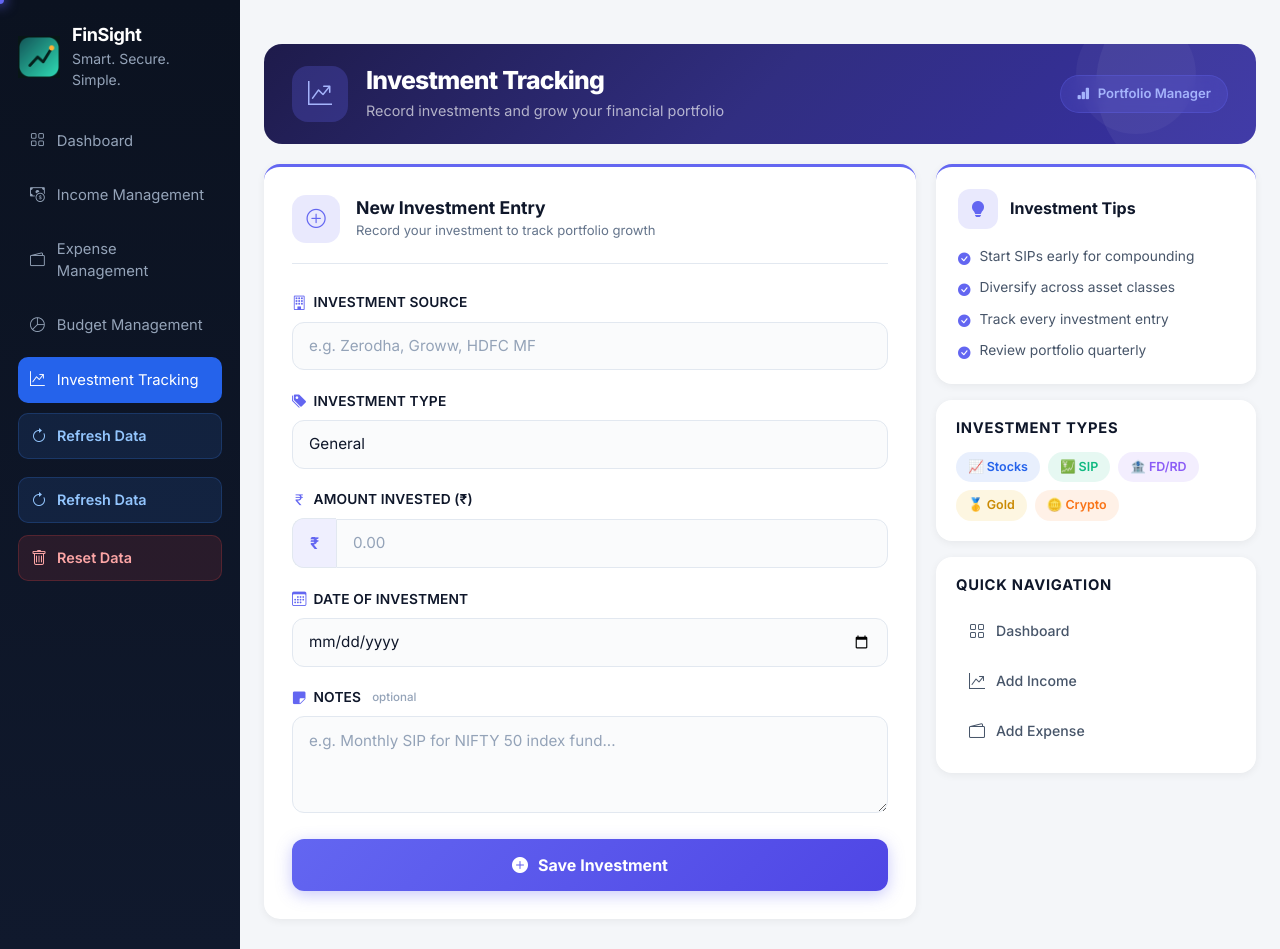
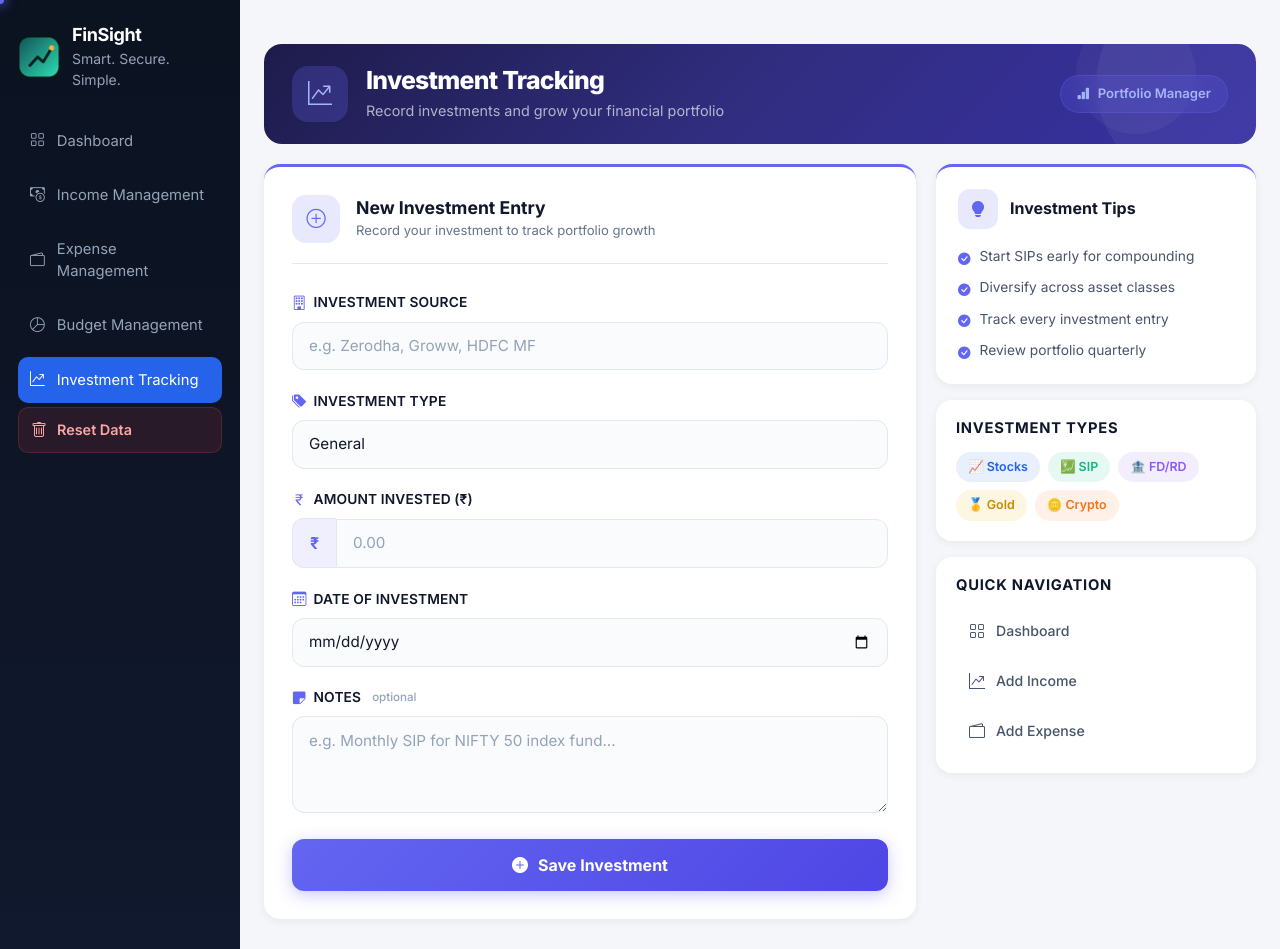
Before and after one commit to SrivallabhaKota/Milestones123_Combination, a Flask app: page /add-investment in a window 1280 px wide. Run offline with Flask 3, Linux system fonts and the light colour scheme; a user stored in the database is signed in; some libraries are stand-ins or nearby versions.

Commit message:
Completely remove all refresh buttons and clean up JS handlers

```diff
--- a/templates/budget.html
+++ b/templates/budget.html
@@ -38,9 +38,7 @@
         </nav>
 
 
-        <button class="sidebar-refresh-btn" id="sidebar-refresh-btn" type="button" onclick="if(typeof bootstrapDashboard === 'function'){ bootstrapDashboard(true); } else { window.location.reload(); }" title="Refresh Data">
-          <i class="bi bi-arrow-clockwise"></i><span>Refresh Data</span>
-        </button>
+
         <button class="sidebar-reset-btn" id="sidebar-reset-btn" type="button" onclick="if(confirm('Are you sure you want to reset all data to 0?')) { fetch('/api/reset-data', {method: 'POST'}).then(() => { if(typeof bootstrapDashboard === 'function'){ bootstrapDashboard(false); } else { window.location.href='/dashboard'; } }); }" title="Reset all data to 0">
           <i class="bi bi-trash"></i><span>Reset Data</span>
         </button>
--- a/templates/dashboard.html
+++ b/templates/dashboard.html
@@ -40,9 +40,7 @@
 
 
 
-        <button class="sidebar-refresh-btn" id="sidebar-refresh-btn" type="button" onclick="if(typeof bootstrapDashboard === 'function'){ bootstrapDashboard(true); } else { window.location.reload(); }" title="Refresh Data">
-          <i class="bi bi-arrow-clockwise"></i><span>Refresh Data</span>
-        </button>
+
         <button class="sidebar-reset-btn" id="sidebar-reset-btn" type="button" onclick="if(confirm('Are you sure you want to reset all data to 0?')) { fetch('/api/reset-data', {method: 'POST'}).then(() => { if(typeof bootstrapDashboard === 'function'){ bootstrapDashboard(false); } else { window.location.href='/dashboard'; } }); }" title="Reset all data to 0">
           <i class="bi bi-trash"></i><span>Reset Data</span>
         </button>
--- a/templates/expense.html
+++ b/templates/expense.html
@@ -38,9 +38,7 @@
         </nav>
 
 
-        <button class="sidebar-refresh-btn" id="sidebar-refresh-btn" type="button" onclick="if(typeof bootstrapDashboard === 'function'){ bootstrapDashboard(true); } else { window.location.reload(); }" title="Refresh Data">
-          <i class="bi bi-arrow-clockwise"></i><span>Refresh Data</span>
-        </button>
+
         <button class="sidebar-reset-btn" id="sidebar-reset-btn" type="button" onclick="if(confirm('Are you sure you want to reset all data to 0?')) { fetch('/api/reset-data', {method: 'POST'}).then(() => { if(typeof bootstrapDashboard === 'function'){ bootstrapDashboard(false); } else { window.location.href='/dashboard'; } }); }" title="Reset all data to 0">
           <i class="bi bi-trash"></i><span>Reset Data</span>
         </button>
--- a/templates/income.html
+++ b/templates/income.html
@@ -38,9 +38,7 @@
         </nav>
 
 
-        <button class="sidebar-refresh-btn" id="sidebar-refresh-btn" type="button" onclick="if(typeof bootstrapDashboard === 'function'){ bootstrapDashboard(true); } else { window.location.reload(); }" title="Refresh Data">
-          <i class="bi bi-arrow-clockwise"></i><span>Refresh Data</span>
-        </button>
+
         <button class="sidebar-reset-btn" id="sidebar-reset-btn" type="button" onclick="if(confirm('Are you sure you want to reset all data to 0?')) { fetch('/api/reset-data', {method: 'POST'}).then(() => { if(typeof bootstrapDashboard === 'function'){ bootstrapDashboard(false); } else { window.location.href='/dashboard'; } }); }" title="Reset all data to 0">
           <i class="bi bi-trash"></i><span>Reset Data</span>
         </button>
--- a/templates/investment.html
+++ b/templates/investment.html
@@ -36,13 +36,9 @@
 
 
         </nav>
-    <div class="sidebar-refresh-btn" id="sidebar-refresh" onclick="window.location.reload()">
-      <i class="bi bi-arrow-clockwise"></i><span>Refresh Data</span>
-    </div>
 
-        <button class="sidebar-refresh-btn" id="sidebar-refresh-btn" type="button" onclick="if(typeof bootstrapDashboard === 'function'){ bootstrapDashboard(true); } else { window.location.reload(); }" title="Refresh Data">
-          <i class="bi bi-arrow-clockwise"></i><span>Refresh Data</span>
-        </button>
+
+
         <button class="sidebar-reset-btn" id="sidebar-reset-btn" type="button" onclick="if(confirm('Are you sure you want to reset all data to 0?')) { fetch('/api/reset-data', {method: 'POST'}).then(() => { if(typeof bootstrapDashboard === 'function'){ bootstrapDashboard(false); } else { window.location.href='/dashboard'; } }); }" title="Reset all data to 0">
           <i class="bi bi-trash"></i><span>Reset Data</span>
         </button>
```
Also changed, not shown: static/js/dashboard.js (+0 -15 lines).
